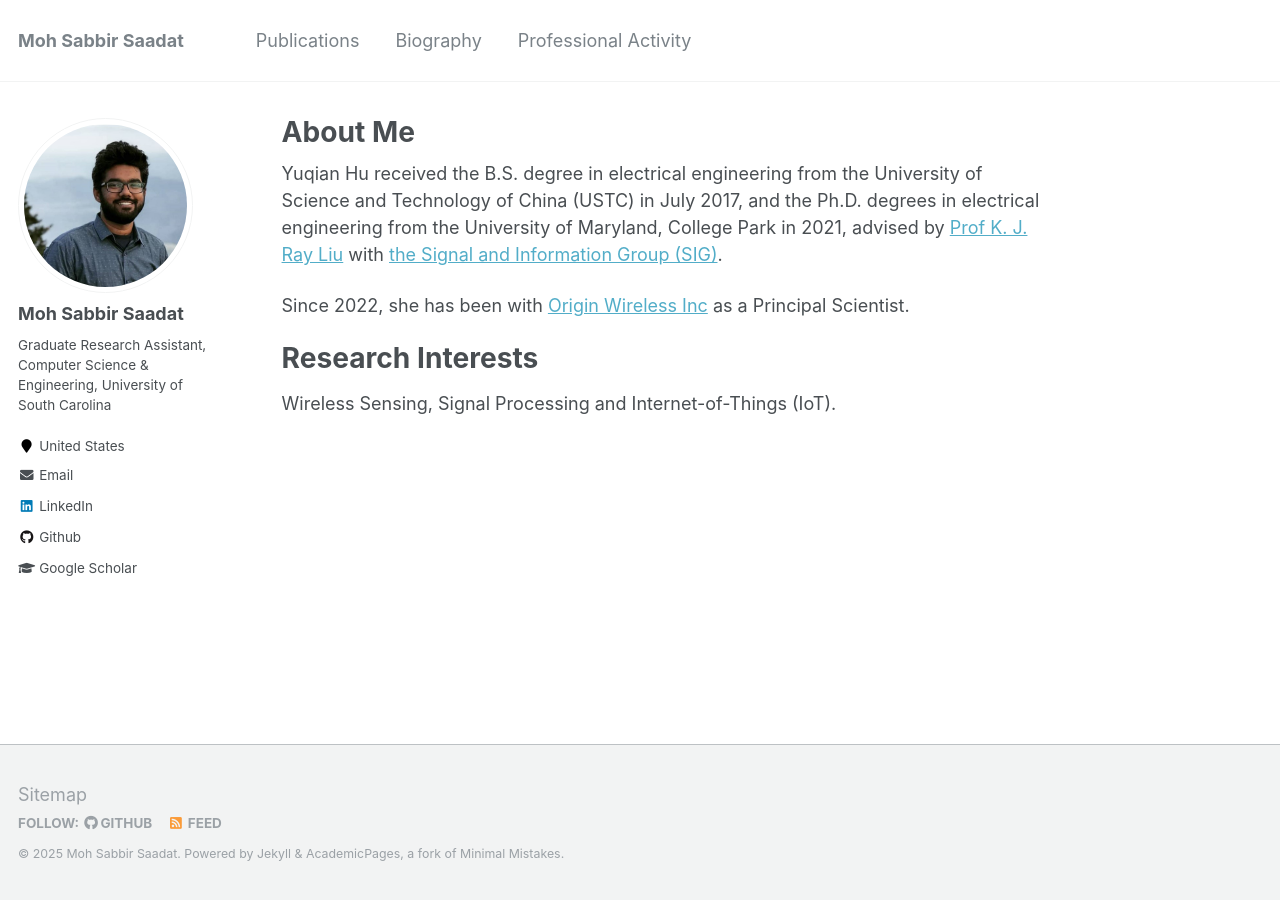
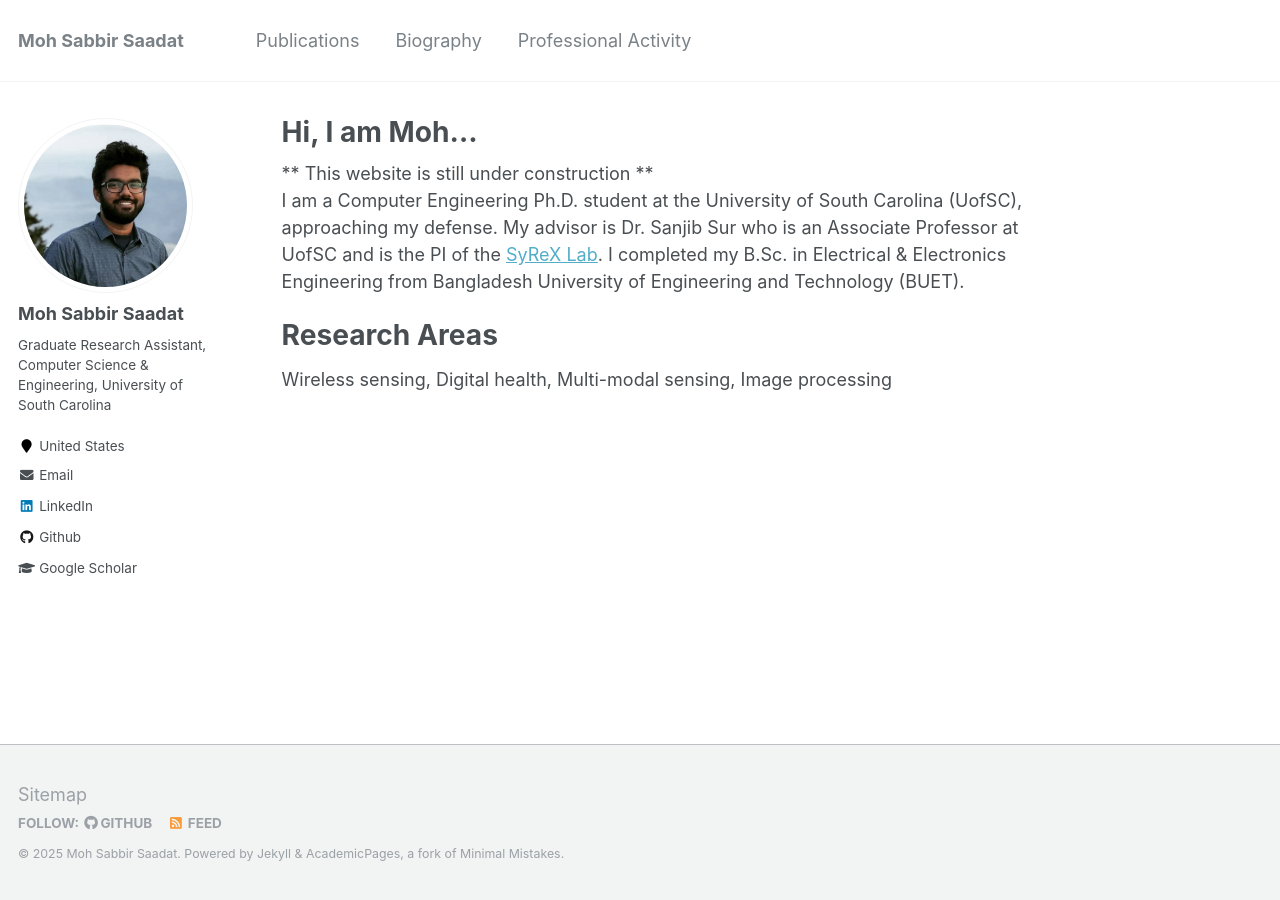
Before and after one commit to MohSaadat/MohSaadat.github.io, a Jekyll site: the page built from _pages/about.md, in a window 1280 px wide. Built offline with Jekyll 4.4.1, drawn with Linux system fonts in a browser that asks for light colours.

Commit message:
updated the about.md file to add my intro

```diff
--- a/_pages/about.md
+++ b/_pages/about.md
@@ -1,16 +1,20 @@
 ---
 permalink: /
-title: "About Me"
-excerpt: "About me"
+title: "Hi, I am Moh..."
 author_profile: true
 redirect_from:
   - /about/
   - /about.html
 ---
-Yuqian Hu received the B.S. degree in electrical engineering from the University of Science and Technology of China (USTC) in July 2017, and the Ph.D. degrees in electrical engineering from the University of Maryland, College Park in 2021, advised by [Prof K. J. Ray Liu](https://kjrayliu.org/) with [the Signal and Information Group (SIG)](http://sig.umd.edu/).
 
-Since 2022, she has been with [Origin Wireless Inc](https://www.originwirelessai.com/) as a Principal Scientist.
+** This website is still under construction ** \
+I am a Computer Engineering Ph.D. student at the University of South Carolina (UofSC),
+approaching my defense.
+My advisor is Dr. Sanjib Sur who is an Associate Professor at UofSC and is the PI of
+the [SyReX Lab](https://syrex.cse.sc.edu/).
+I completed my B.Sc. in Electrical & Electronics Engineering from Bangladesh University
+of Engineering and Technology (BUET).
 
-Research Interests
-======
-Wireless Sensing, Signal Processing and Internet-of-Things (IoT).
+Research Areas
+==============
+Wireless sensing, Digital health, Multi-modal sensing, Image processing
```
